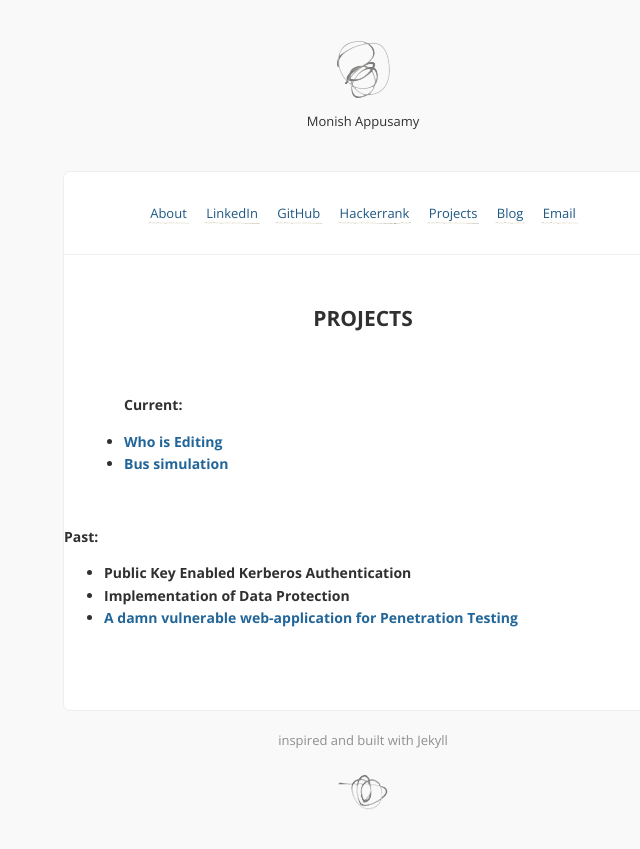
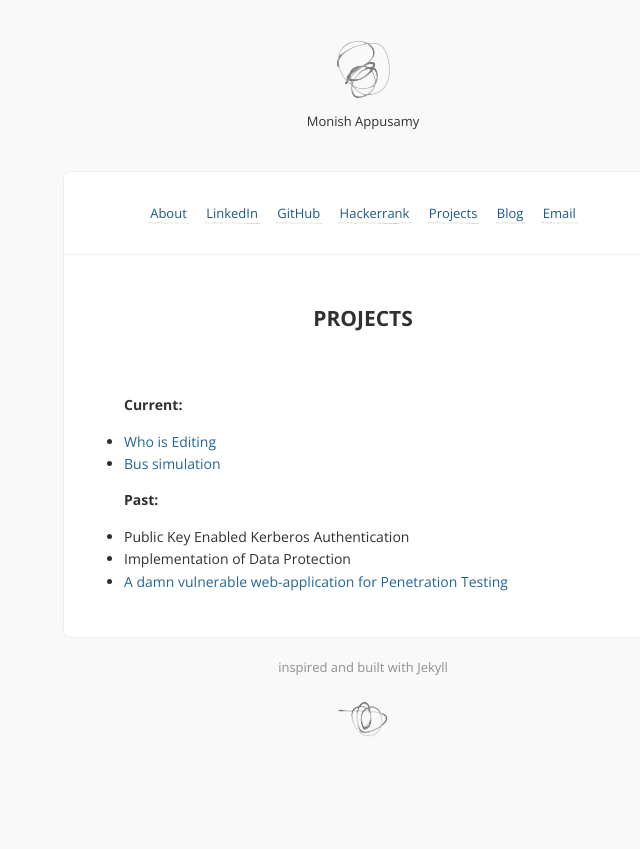
Before and after one commit to monishappusamy/monishappusamy.github.io, a Jekyll site: the page built from projects.md, in a window 1280 px wide. Shown: the top 849 px of the page, without its empty margins (277-917 px from the left). Built offline with Jekyll 4.4.1, drawn with Linux system fonts in a browser that asks for light colours; Markdown is read by kramdown in place of the engine named in the settings; comment, search, counter and statistics services are not loaded.

Commit message:
Update projects.md

```diff
--- a/projects.md
+++ b/projects.md
@@ -2,16 +2,13 @@
 layout: page
 title: projects
 ---
-<p>
+
 <b>Current: <b>
-
 <ul>
 <li><a href ="../WhoIsEditing">Who is Editing </a></li>
 <li><a href="https://github.com/monishappusamy/Notes/tree/master/Operating-Systems/bus_simulation">Bus simulation</a></li></ul>
 
-<p>
 <b>Past: <b>
-
 <ul>
 <li>Public Key Enabled Kerberos Authentication</li>
 <li>Implementation of Data Protection</li>
```
